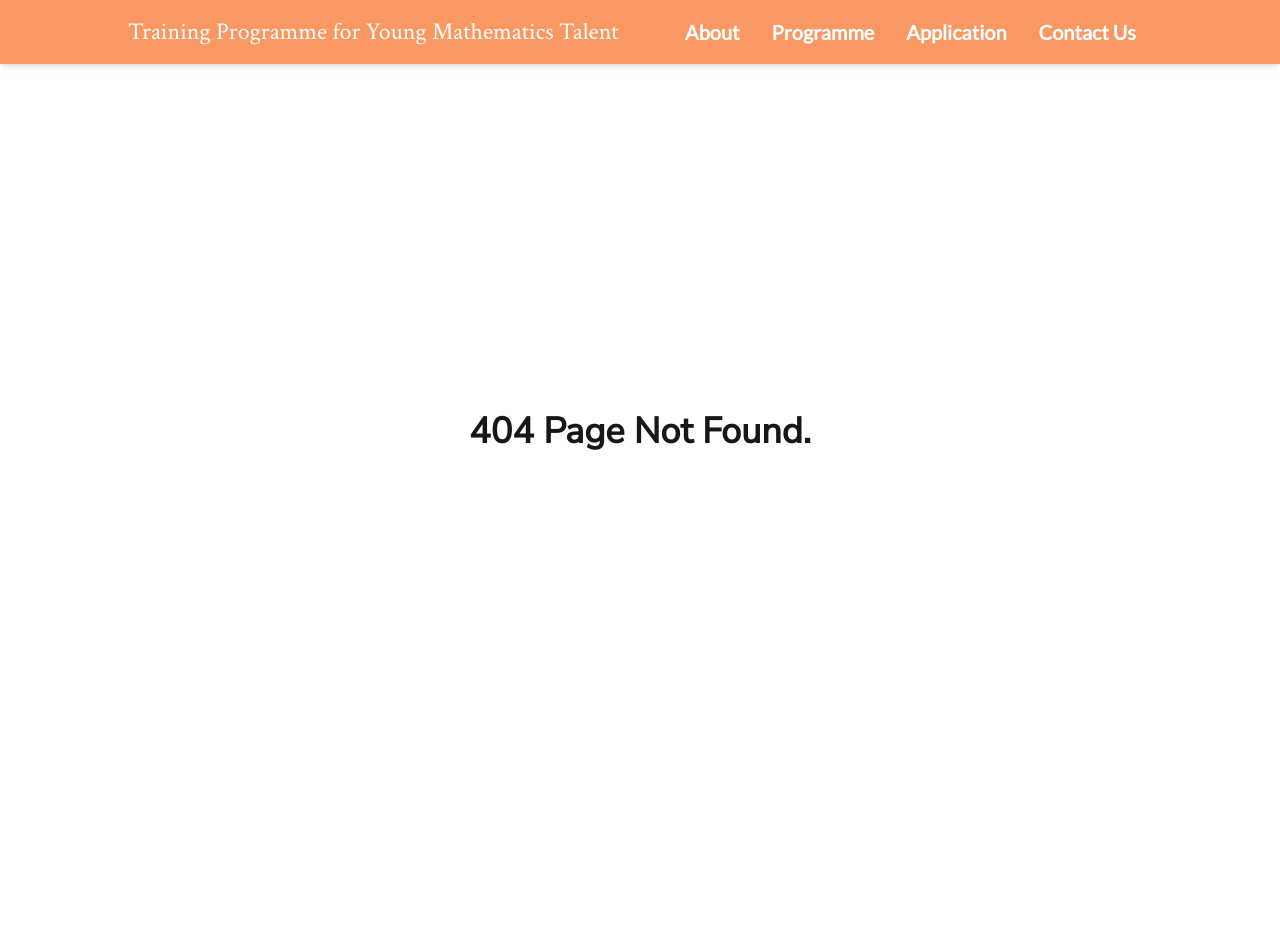
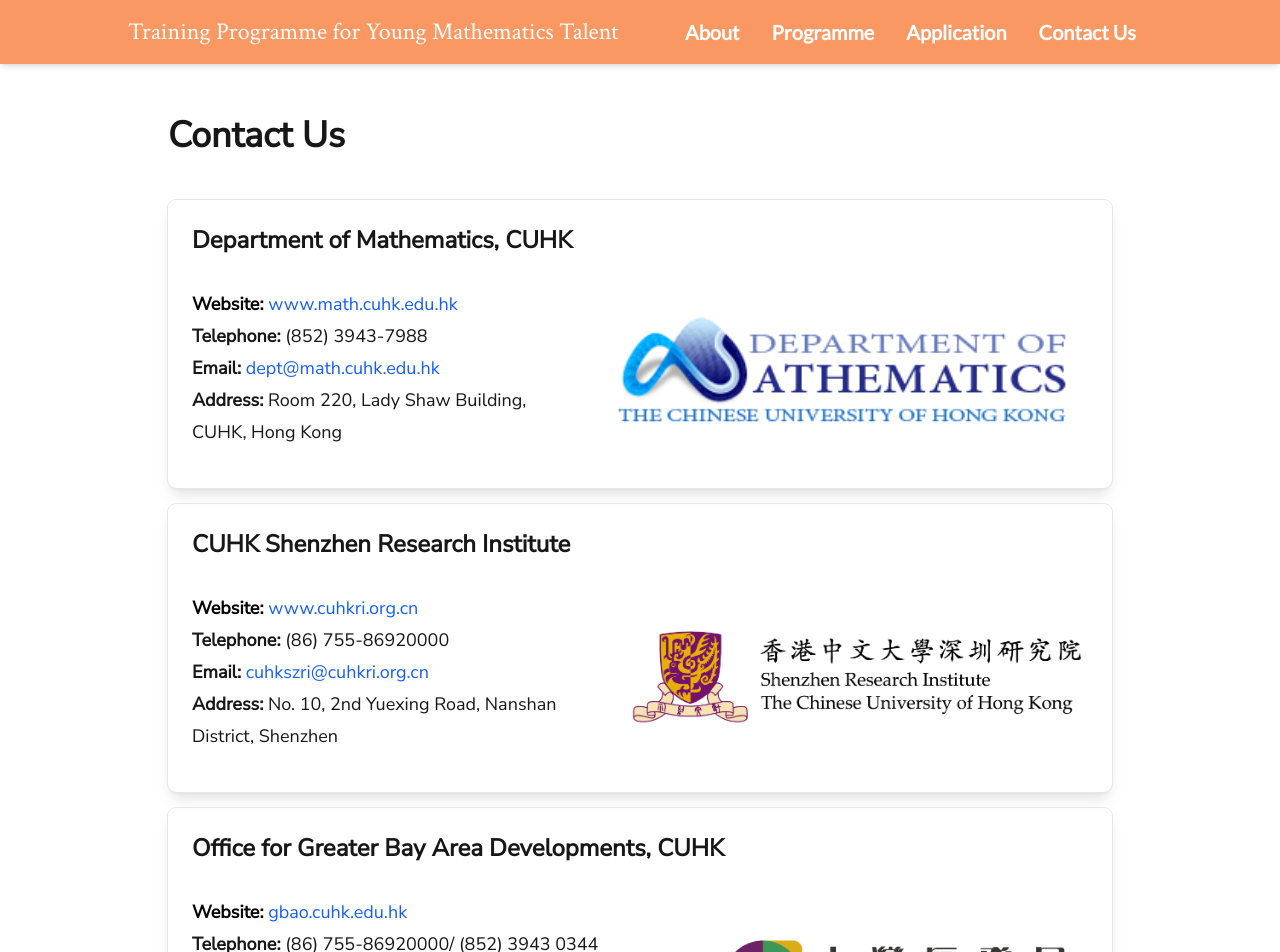
Before and after one commit to aymichael/tpymt, a Next.js app: page /contact-us in a window 1280 px wide. Before the commit this address had no page. Shown: the top 952 px of the page. Before the commit the page ends 800 px from the top, so only its background shows below. Built offline with nearby package versions, Linux system fonts and the light colour scheme.

Commit message:
update contact-us page

```diff
--- a/app/coaches/page.js
+++ b/app/coaches/page.js
@@ -18,7 +18,7 @@ function CoachesBox({ photo, name, intro }) {
 export default function CoachesPage() {
     return (
         <div>
-            <h1 className="text-4xl/16 font-bold mb-4">Advisory Board</h1>
+            <h1 className="text-4xl/16 font-bold mb-4">Coaches</h1>
             <div className="flex flex-col space-y-2 md:space-y-4">
                 <CoachesBox
                     photo="/MCBREEN.jpg"
--- /dev/null
+++ b/app/contact-us/page.js
@@ -0,0 +1,90 @@
+
+import Link from "next/link";
+import Image from "next/image";
+
+function ContactCard({ departmentName, website, telephone, emails, addresses, photo }) {
+    return (
+        <div className="shadow-lg rounded-lg p-6 mx-auto ring-1 ring-gray-200 w-full">
+            <h2 className="text-2xl font-bold mb-4">{departmentName}</h2>
+            <div className="flex justify-between items-center gap-4">
+                <div>
+                    {/* Link to website */}
+                    <p className="text-base md:text-lg/8">
+                        <strong className="text-black">Website: </strong>
+                        <Link href={website} className="text-blue-600 hover:text-blue-800">
+                            {website}
+                        </Link>
+                    </p>
+                    <p className="text-base md:text-lg/8"><strong>Telephone: </strong> {telephone}</p>
+                    <p className="text-base md:text-lg/8"><strong>Email: </strong>
+                        {Array.isArray(emails) ? emails.map((email, index) => (
+                            <span key={index}>
+                                <Link href={`mailto:${email}`} className="text-blue-600 hover:text-blue-800">
+                                    {email}
+                                </Link>
+                                {index < emails.length - 1 && '/ '}
+                            </span>
+                        ))
+                            : <Link href={`mailto:${emails}`} className="text-blue-600 hover:text-blue-800">
+                                {emails}
+                            </Link>}
+                    </p>
+                    <p className="text-base md:text-lg/8"><strong>Address: </strong>
+                        {Array.isArray(addresses) ? addresses.map((address, index) => (
+                            <span key={index}>
+                                {address}
+                                {index < addresses.length - 1 && '/ '}
+                            </span>
+                        ))
+                            : addresses}
+                    </p>
+                </div>
+                <div className="h-48 overflow-hidden hidden md:flex items-center justify-center min-w-1/3">
+                    <Image
+                        src={photo}
+                        width={0}
+                        height={0}
+                        alt={departmentName}
+                        sizes="auto"
+                        className="h-full w-auto object-contain"
+                    />
+                </div>
+            </div>
+        </div>
+    );
+};
+
+export default function ContactUsPage() {
+    return (
+        <div>
+            <h1 className="text-4xl/16 font-bold mb-8">Contact Us</h1>
+            <div className="flex flex-col gap-4">
+                <ContactCard
+                    departmentName="Department of Mathematics, CUHK"
+                    website="www.math.cuhk.edu.hk"
+                    telephone="(852) 3943-7988"
+                    emails="dept@math.cuhk.edu.hk"
+                    addresses="Room 220, Lady Shaw Building, CUHK, Hong Kong"
+                    photo="/department.png"
+                />
+                <ContactCard
+                    departmentName="CUHK Shenzhen Research Institute"
+                    website="www.cuhkri.org.cn"
+                    telephone="(86) 755-86920000"
+                    emails="cuhkszri@cuhkri.org.cn"
+                    addresses="No. 10, 2nd Yuexing Road, Nanshan District, Shenzhen"
+                    photo="/research.png"
+                />
+                <ContactCard
+                    departmentName="Office for Greater Bay Area Developments, CUHK"
+                    website="gbao.cuhk.edu.hk"
+                    telephone="(86) 755-86920000/ (852) 3943 0344"
+                    emails={["gbao@cuhkri.org.cn", "gbao@cuhk.edu.hk"]}
+                    addresses={["No. 10, 2nd Yuexing Road, Nanshan District, Shenzhen", "Unit 3A, Inter-University Hall, CUHK, Hong Kong"]}
+                    photo="/GBAoffice.png"
+                />
+            </div>
+        </div>
+    )
+
+}
--- a/app/page.js
+++ b/app/page.js
@@ -1,5 +1,4 @@
 import { Forum } from "next/font/google";
-import Link from "next/link";
 import Image from "next/image";
 
 const lobster = Forum({
```
